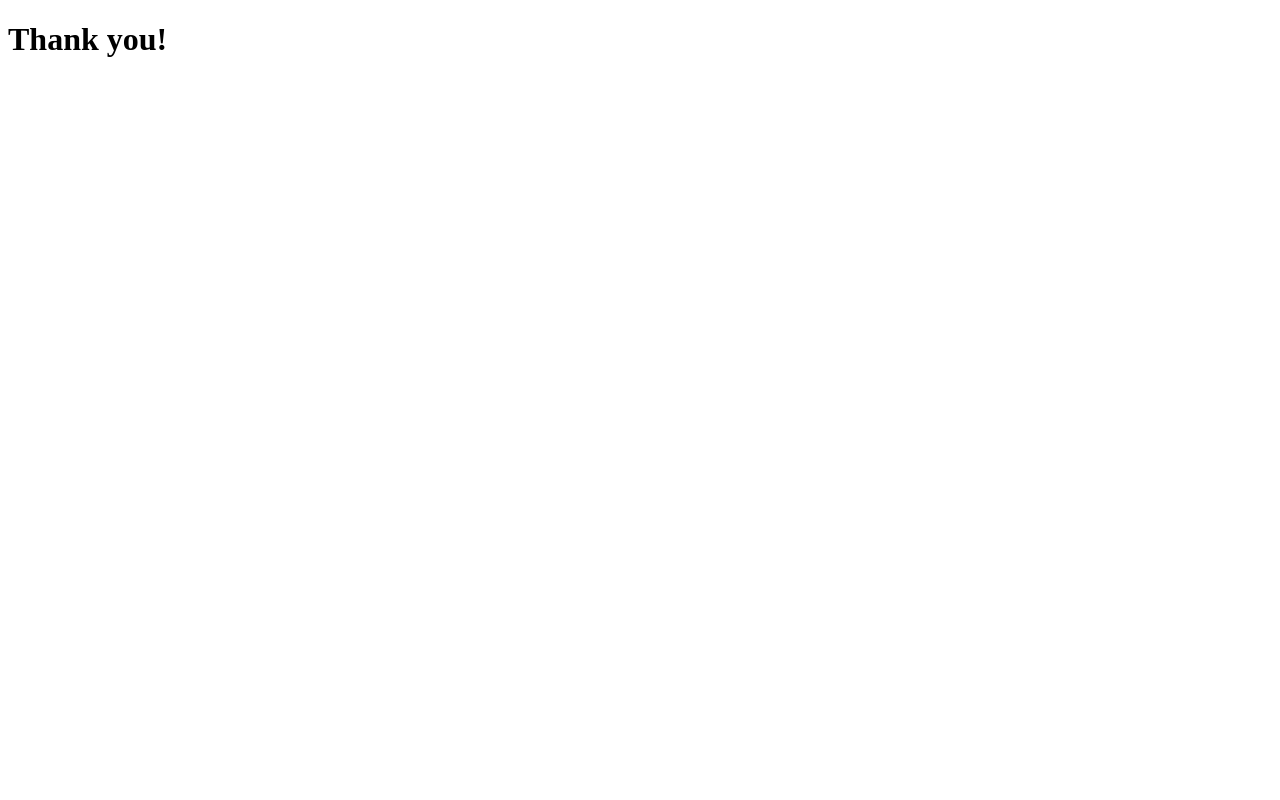
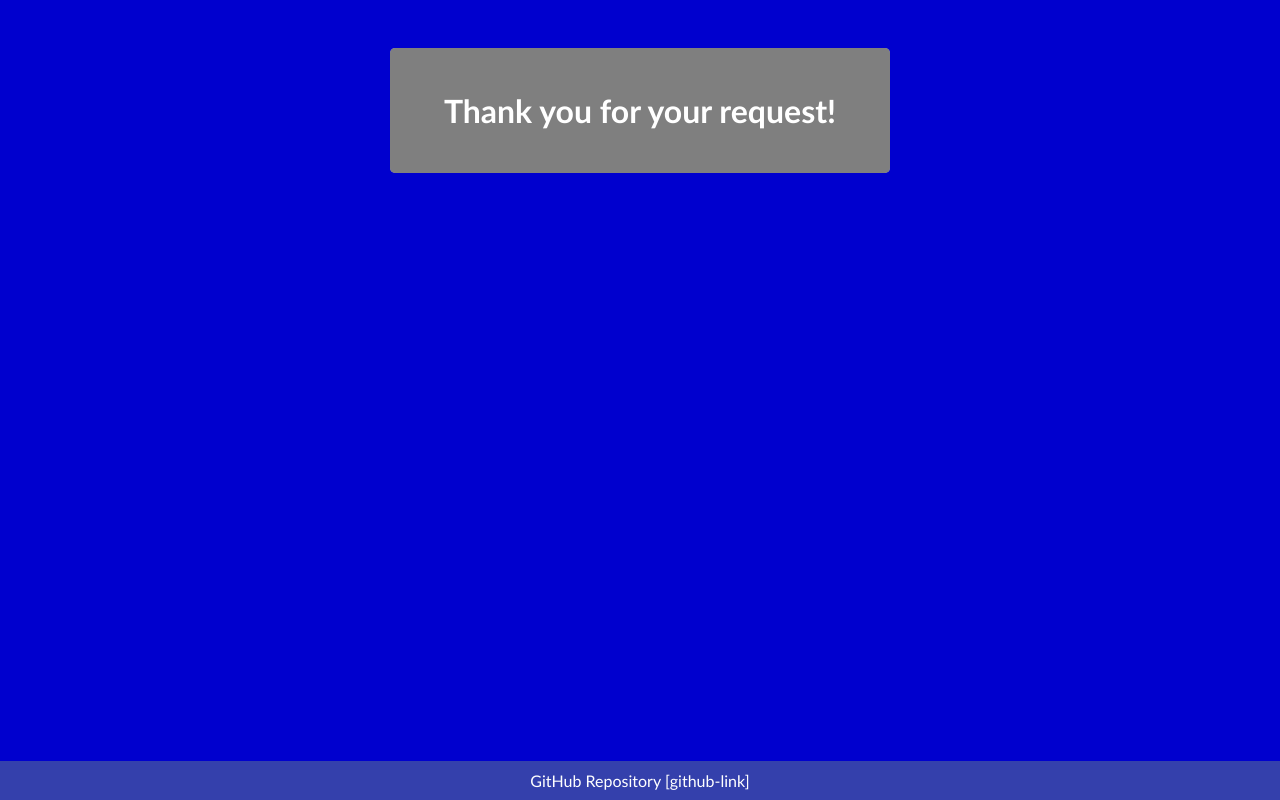
Before and after one commit to Akaiokaa/vacation-booking-form, a website: page views/confirmation.html in a window 1280 px wide. Drawn offline with Linux system fonts and the light colour scheme.

Commit message:
Added linking to github repository, slight adjustments to confirmation page.

```diff
--- a/public/styles/styles.css
+++ b/public/styles/styles.css
@@ -7,7 +7,7 @@
     font-family: Calibri,'Gill Sans', 'Gill Sans MT', 'Trebuchet MS', sans-serif ;
 }
 body,html{
-    background-color: blue;
+    background-color: rgb(0, 0, 206);
     height: 100%;
     width: 100%;
 }
@@ -93,8 +93,9 @@ h1{
     color: white;
 }
 footer{
+    padding: 10px;
     color: white;
-    background-color: rgb(19, 35, 179);
+    background-color: rgb(52, 64, 172);
 }
 a{
     text-decoration: none;
--- a/views/confirmation.html
+++ b/views/confirmation.html
@@ -3,9 +3,18 @@
 <head>
     <meta charset="UTF-8">
     <meta name="viewport" content="width=device-width, initial-scale=1.0">
-    <title>Confirmation, thank you!</title>
+    <title>Vacation Booking</title>
+
+    <link rel="stylesheet" href="/styles/styles.css">
+    <link rel="icon" href="../images/vacation-icon.png">
 </head>
 <body>
-    <h1>Thank you!</h1>
+    <div class="container">
+        <header>
+            <h1>Thank you for your request!</h1>
+        </header>
+    </div>
+    <footer> GitHub Repository<a href=""> [github-link]</a></footer>
+    <script src="js/vacation.js"></script>
 </body>
 </html>
```
Also changed, not shown: views/home.html (+2 -2 lines).
